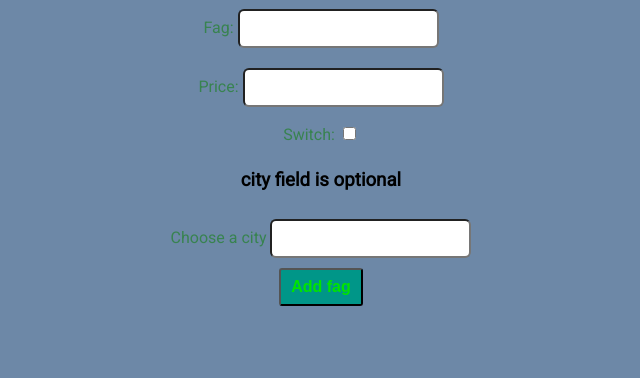
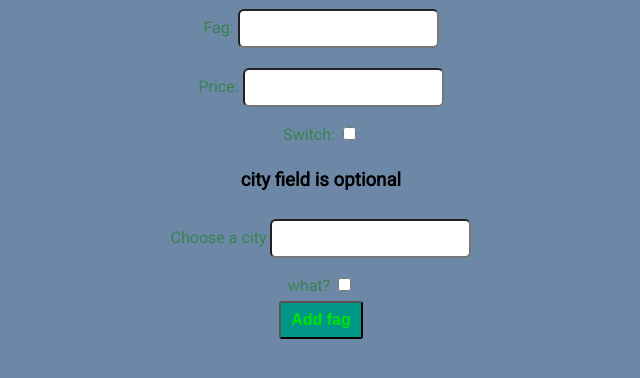
Before and after one commit to siam-saharear/Fags, a Django app: page /fags_add/ in a window 1280 px wide. Shown: the part 197-575 px from the top of the page, without its empty margins (319-959 px from the left). Run offline with Django 5.2, Linux system fonts and the light colour scheme.

Commit message:
starting the session

```diff
--- a/tools/templates/tools/fags_add.html
+++ b/tools/templates/tools/fags_add.html
@@ -23,6 +23,9 @@
         </datalist>
 
         <br>
+        <label for="nani">what?</label>
+        <input type="checkbox" ,id ="nani", name= "nani", value= :>
+        <br>
         <button type="submit", name= "save">Add fag</button>
     </form>
 {% endblock  %}
--- a/tools/views.py
+++ b/tools/views.py
@@ -70,7 +70,6 @@ def fags_add(response):
             price = form.cleaned_data["price"]
             switch = form.cleaned_data["switch"]
 
-                # CITY SHIT
 
             try:
                 fetched_fag = Fags.objects.get(fag=fag).fag
@@ -81,6 +80,7 @@ def fags_add(response):
                 l= Fags(fag=fag,price=price,switch=switch)
                 l.save()
                 message = "added successfully"
+                # CITY SHIT
             else:
                 message = "couldnt add. duplicate was found"
 
```
Also changed, not shown: db.sqlite3.
